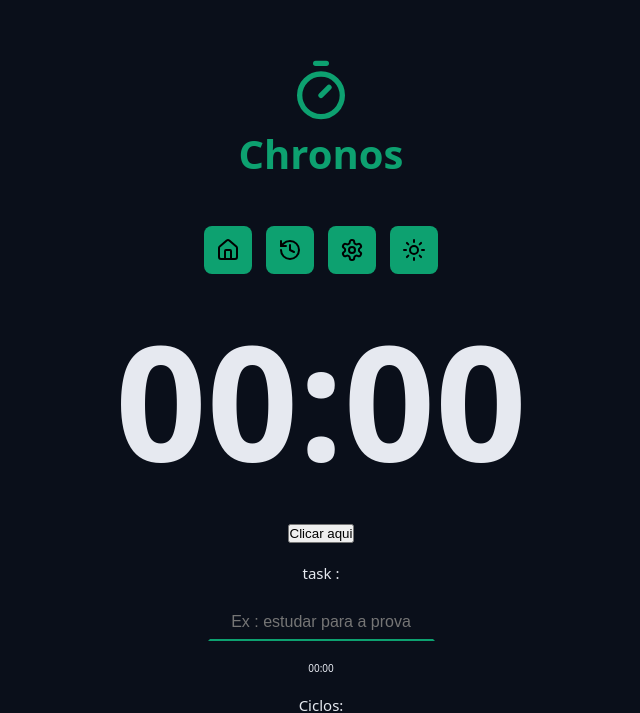
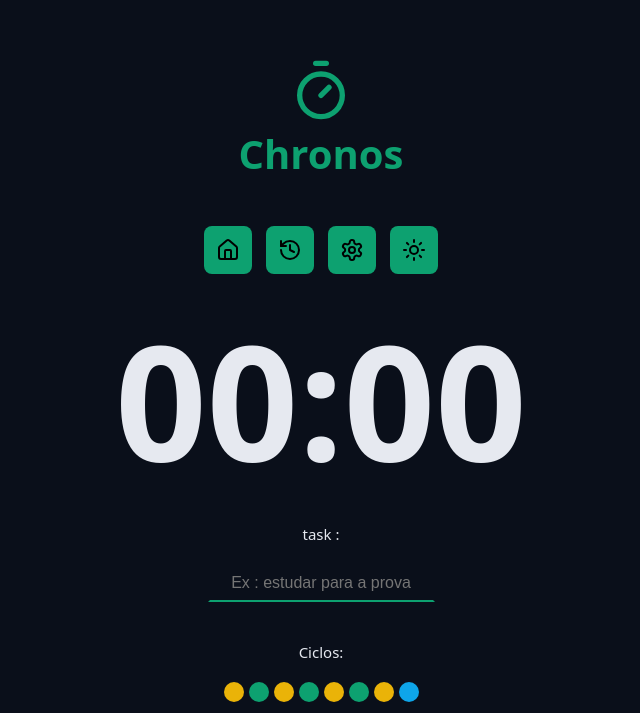
Before and after one commit to gustavocanepa10/chronos-pomodoro, a React (Vite) app: page / in a window 1280 px wide. Shown: the part 102-815 px from the top of the page, without its empty margins (319-959 px from the left). Built offline with nearby package versions, Linux system fonts and the light colour scheme.

Commit message:
att notes

```diff
--- a/src/Contexts/TaskContext/InitialTaskState.ts
+++ /dev/null
@@ -1,15 +0,0 @@
-import type { TaskStateModel } from "../../models/TaskStateModel";
-
-
-export const initialTaskState: TaskStateModel = {
-  tasks: [],
-  activeTask: null,
-  config: {
-    shortBreakTime: 5,
-    workTime: 25,
-    longBreakTime: 15,
-  },
-  currentCycle: 0,
-  formattedSecondsRemaining: "00:00",
-  secondsRemaining: 0,
-};
--- a/src/Contexts/TaskContext/index.tsx
+++ b/src/Contexts/TaskContext/index.tsx
@@ -1,19 +1,40 @@
-import { createContext, useState, type SetStateAction } from "react";
+import {createContext,useContext,useState,type SetStateAction} from "react";
 import type { TaskStateModel } from "../../models/TaskStateModel";
-import { initialTaskState } from "./InitialTaskState";
 
+
+
+// Tipo de dentro do Contexto
 type TaskContextProps = {
   state: TaskStateModel;
   setState: React.Dispatch<SetStateAction<TaskStateModel>>;
 };
 
 
+// Tipagem e definição do estado inicial
+const initialTaskState: TaskStateModel = {
+  tasks: [],
+  activeTask: null,
+  config: {
+    shortBreakTime: 5,
+    workTime: 25,
+    longBreakTime: 15,
+  },
+  currentCycle: 0,
+  formattedSecondsRemaining: "00:00",
+  secondsRemaining: 0,
+};
+
+
 
 const initialContextValue = {
-state: initialTaskState,
-  setState: () => {}
-}
+  state: initialTaskState,
+  setState: () => {},
+};
 
+
+
+// TaskContextProps que é o tipo que o contexto vai receber como valor
+// initialContextValue é o valor padrão se o mesmo não tiver nenhum valor
 export const TaskContext = createContext<TaskContextProps>(initialContextValue);
 
 
@@ -22,11 +43,10 @@ type TaskContextProviderProps = {
   children: React.ReactNode;
 };
 
+export function TaskContextProvider({ children }: TaskContextProviderProps) {
 
 
-
-
-export function TaskContextProvider({ children }: TaskContextProviderProps) {
+    // valor inicial do state
   const [state, setState] = useState(initialTaskState);
 
   return (
@@ -35,3 +55,7 @@ export function TaskContextProvider({ children }: TaskContextProviderProps) {
     </TaskContext.Provider>
   );
 }
+
+export function UseTaskContext() {
+  return useContext(TaskContext);
+}
--- a/src/components/MainForm/MainForm.tsx
+++ b/src/components/MainForm/MainForm.tsx
@@ -2,33 +2,20 @@ import { CirclePlayIcon } from "lucide-react";
 import { Button } from "../Button/Button";
 import { Cycles } from "../Cycles/Cycles";
 import { Input } from "../Input/input";
-import { useContext } from "react";
-import { TaskContext } from "../../Contexts/TaskContext";
+
 
 
 export function MainForm() {
-  const {state, setState} = useContext(TaskContext)
 
-  function handleClick() {
-    setState(prevState => {
-      return {
-        ...prevState,
-        formattedSecondsRemaining : "23:33"
-
-      }
-    })
-  }
 
 
 
     return <form className="form" action="">
-      <button onClick={handleClick} type="button">
 
-        Clicar aqui</button>
           <div className="formRow">
             <Input  placeholder="Ex : estudar para a prova" labelText="task :" id="input" type="string" />
           </div>
-          <div className="formRow">{state.formattedSecondsRemaining}</div>
+          <div className="formRow"></div>
 
           <div className="formRow">
            <Cycles/>
```
